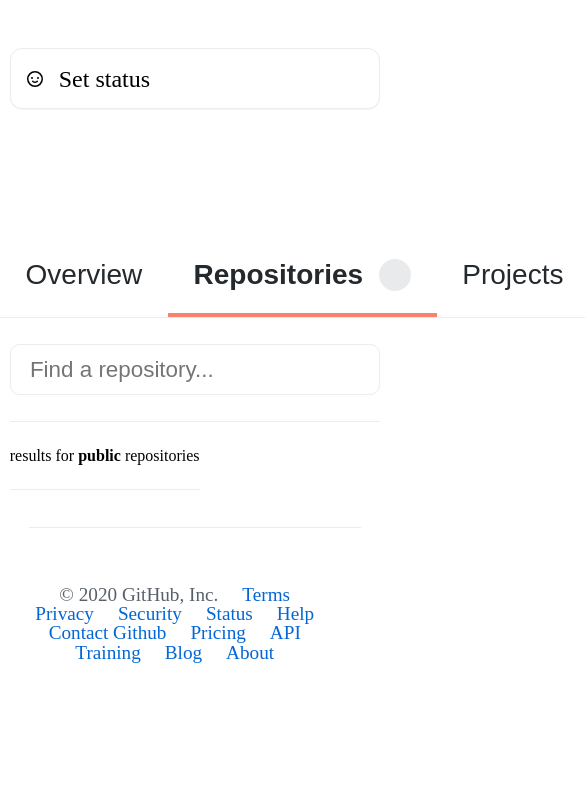
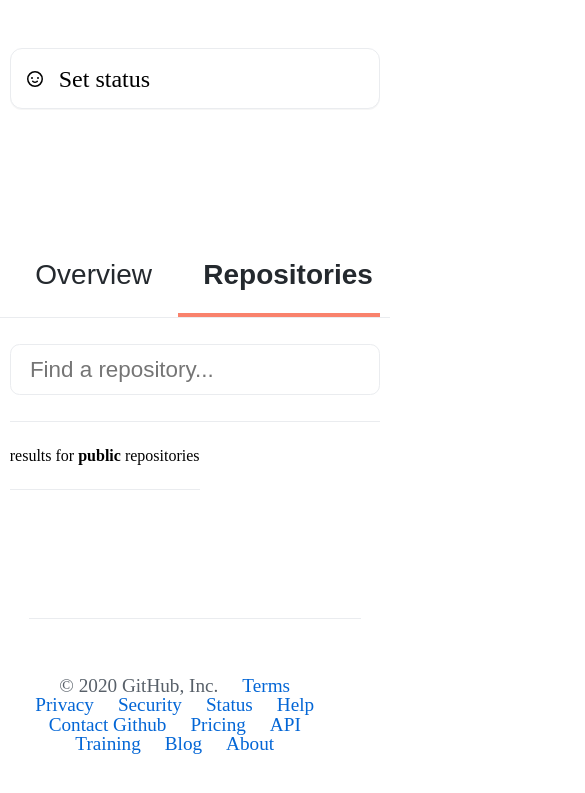
Before and after one commit to bambamayo/github-repo-page-clone, a website built with Parcel: page src/index.html in a window 390 px wide. Shown: the part 117-910 px from the top of the page, 585 px wide, since content can reach past the window. Before the commit the page ends 844 px from the top, so only its background shows below. Built offline with nearby package versions, Linux system fonts and the light colour scheme; no server answers.

Commit message:
fix page shifting in small screens

```diff
--- a/src/styles/styles.css
+++ b/src/styles/styles.css
@@ -844,12 +844,12 @@ a {
 
   @media (max-width: 520px) {
     .tab-nav__container {
-      overflow: scroll;
+      width: 100%;
     }
     .tab-nav__inner {
-      width: 100%;
+      width: 95%;
       padding-left: 0;
-      overflow: scroll;
+      overflow: auto;
     }
     .tab-nav__list {
       flex-basis: 100%;
@@ -928,6 +928,12 @@ a {
   }
 }
 
+@media (max-width: 768px) {
+  .footer {
+    margin-top: 8rem;
+  }
+}
+
 @media (max-width: 600px) {
   .footer-list {
     flex-wrap: wrap;
```
